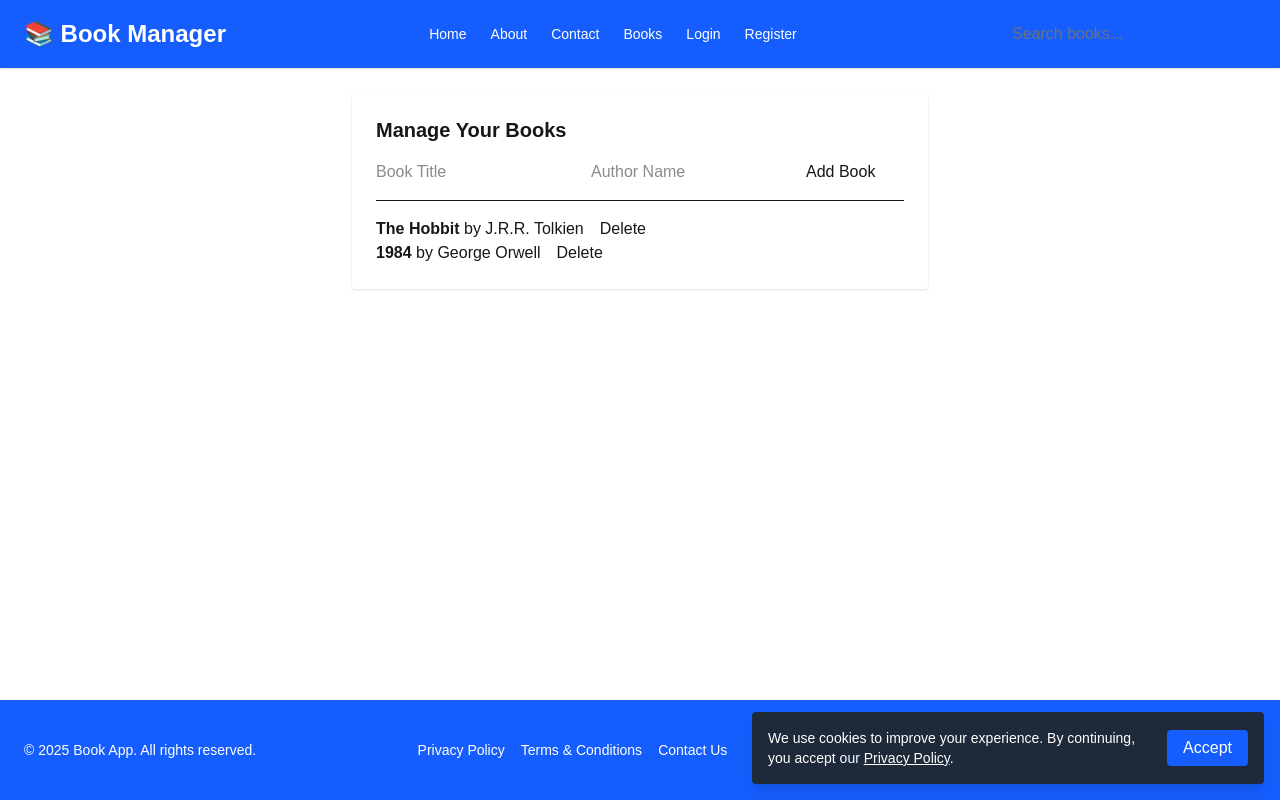
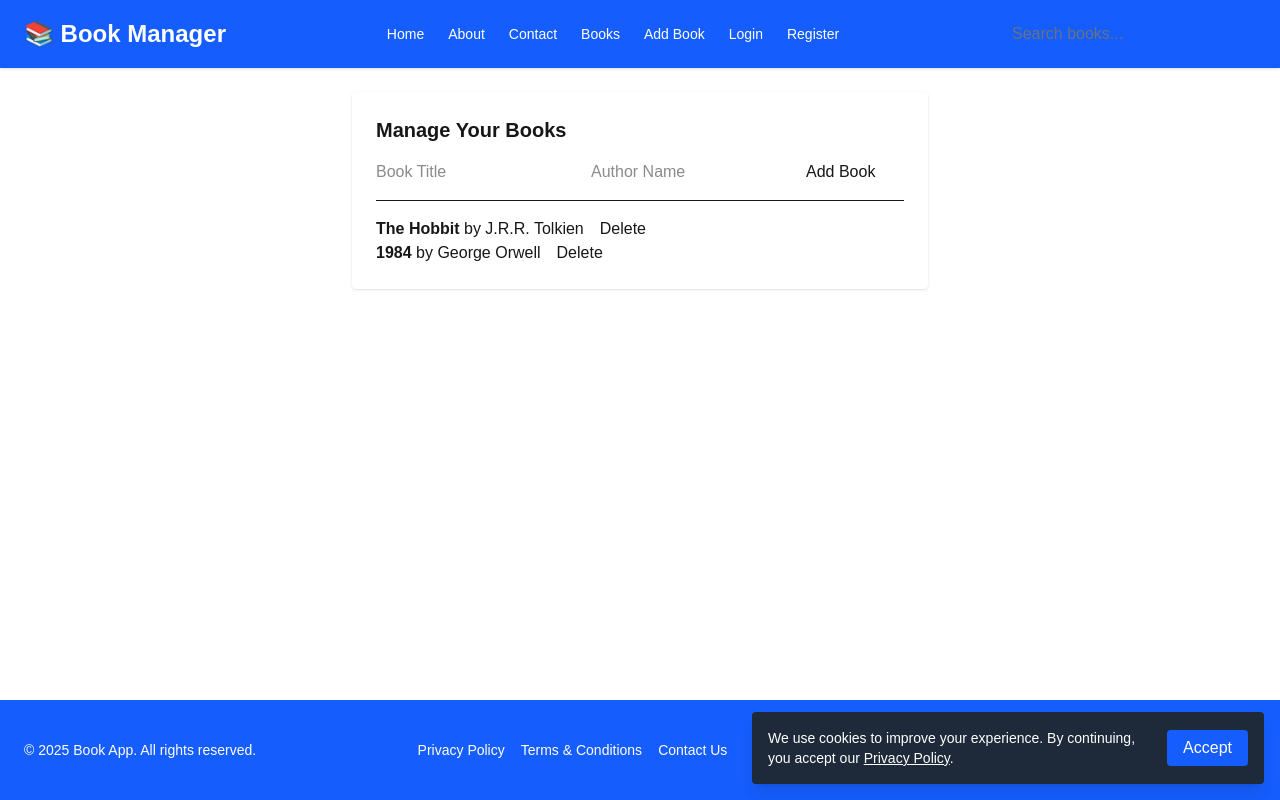
Before and after one commit to vernithcl/app-book, a Next.js app: page / in a window 1280 px wide. Built offline with nearby package versions, Linux system fonts and the light colour scheme.

Commit message:
headers links

```diff
--- a/src/components/Header.tsx
+++ b/src/components/Header.tsx
@@ -34,6 +34,9 @@ export default function Header() {
           <Link href="/books" className="hover:underline">
             Books
           </Link>
+          <Link href="/add-book" className="hover:underline">
+            Add Book
+          </Link>
           {isLoggedIn ? (
             <>
               <Link href="/dashboard" className="hover:underline ml-auto">
```
